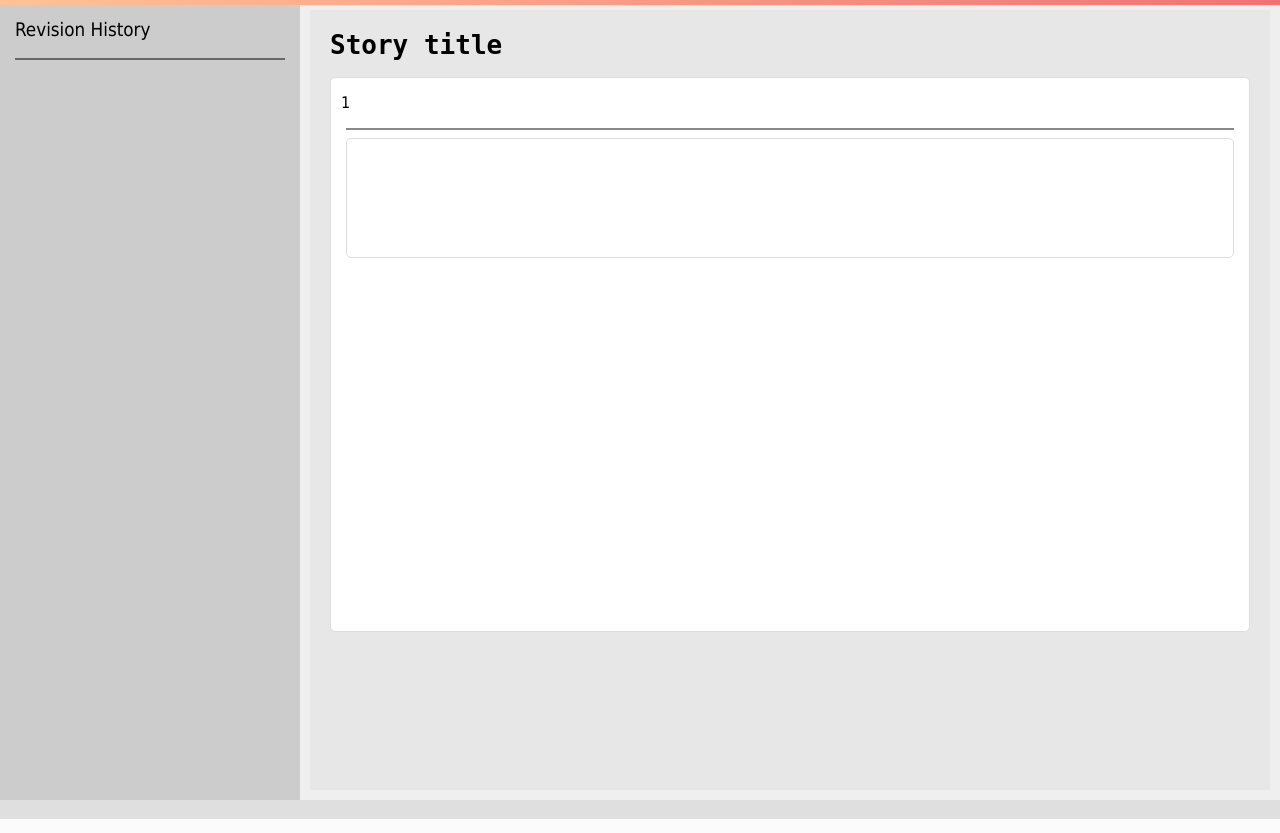
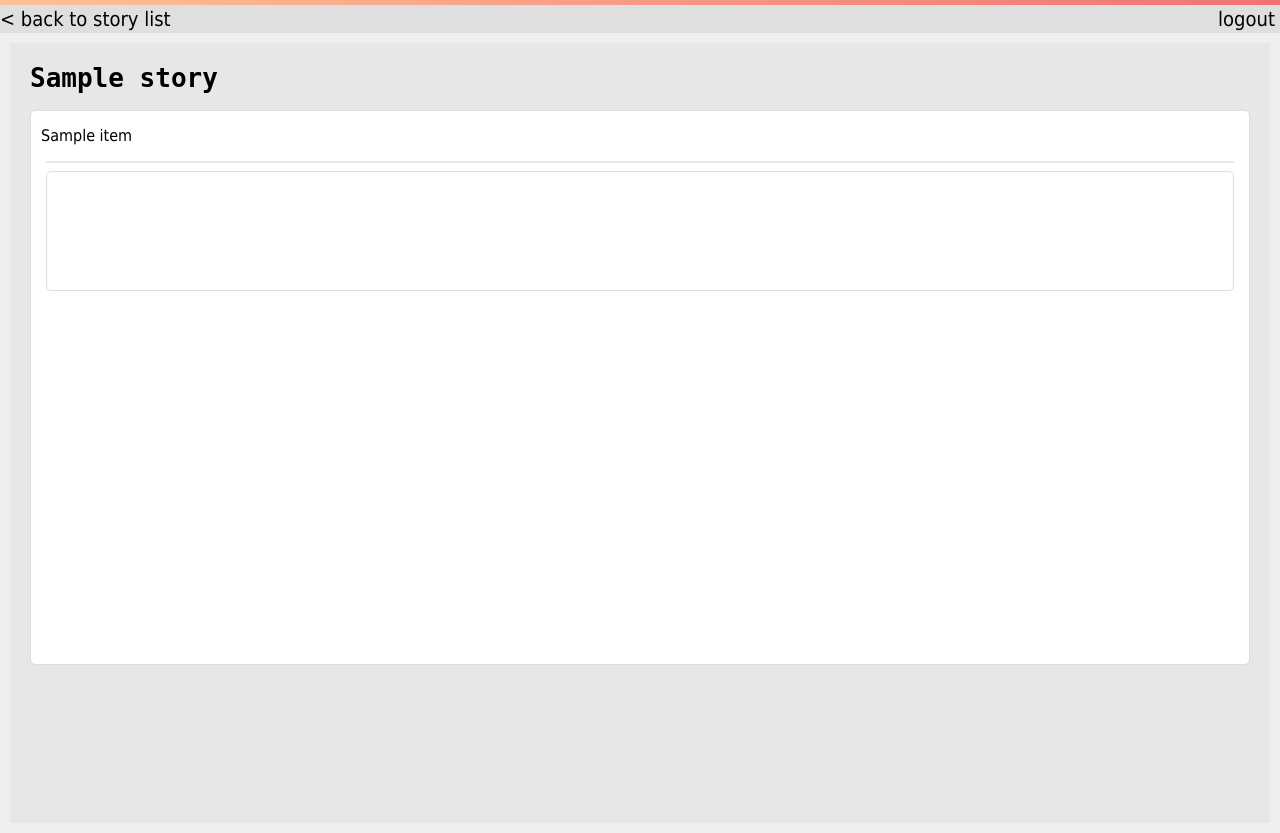
Before and after one commit to lawrenceliu2/xmdt, a Flask app: template templates/story.html in a window 1280 px wide. Run offline with Flask 2, Linux system fonts and the light colour scheme; the template is opened without the code that fills it: most values are stand-ins (such as "Sample title", 1, 10 or a date in 2020).

Commit message:
improved template and app.py

```diff
--- a/app.py
+++ b/app.py
@@ -34,7 +34,7 @@ def auth_register():
     else:
         return render_template('register.html', message="Username already in use, please choose a different one.")
 
-@app.route('/storylist')
+@app.route('/storylist', methods=["GET"])
 def home():
     if 'username' in session:
         return render_template('stories.html', stories=getStories())
--- a/templates/story.html
+++ b/templates/story.html
@@ -36,7 +36,7 @@
 	    }
 
             #info-pane-wrapper {
-                width: calc(100% - 300px);
+                width: 100%;
 		/*height: calc(100% - 100px);*/
 	    	height: 100%;
                 position: relative;
@@ -177,6 +177,10 @@
 	    	height: 100%;
 	    	resize: none;
 	    }
+
+	    #back-button:hover, #logout-button:hover {
+	    	color: #555;
+	    }
         </style>
   </head>
   <body>
@@ -184,7 +188,9 @@
       <div id="style-bar">
       </div>
       <div id="content">
-	<div id="left-sidebar">
+	<a style="float: left; font-size: 28px; text-decoration: none; color: #000;" href="/storylist"><span id="back-button" style="font-size: 20px; margin-top: 0;">&lt; back to story list</span></a>
+	<a style="float: right; font-size: 28px; text-decoration: none; color: #000;" href="/logout"><span id="logout-button" style="font-size: 20px; margin-right: 5px;">logout</span></a>
+	<!--<div id="left-sidebar">
 	  <div id="rev-log">
 	    <h3 style="font-weight: 400">Revision History</h3>
 	    <hr>
@@ -195,18 +201,18 @@
 	    </div>
 	  </div>
 	  <!--<div id="story-list">
-	  </div>-->
-	</div>
+	  </div>
+	</div>-->
 	<div id="info-pane-wrapper">
 	  <div id="info-pane-content">
-	    <h1 style="font-family: monospace; margin-top: 0;">Story title</h1>
+	    <h1 style="font-family: monospace; margin-top: 0;">{{ story.title }}</h1>
 	    <div id="story-pane">
-	      {% for item in stories %}
+	      {% for item in story.paragraphs %}
 	      <div style="background-color: rgba("{{ item.r }}","{{ item.g }}","{{ item.b }}",0.1);" class="story-entry">
-		<p>{{item[0] }}</p>
+		<p>{{ item }}</p>
 	      </div>
 	      {% endfor %}
-	    <hr style="background-color: #888">
+	    <hr style="background-color: #e7e7e7">
 	    <div id="story-input">
 	      <textarea name="story-input" id="story-input-input"></textarea>
 	      </div>
```
